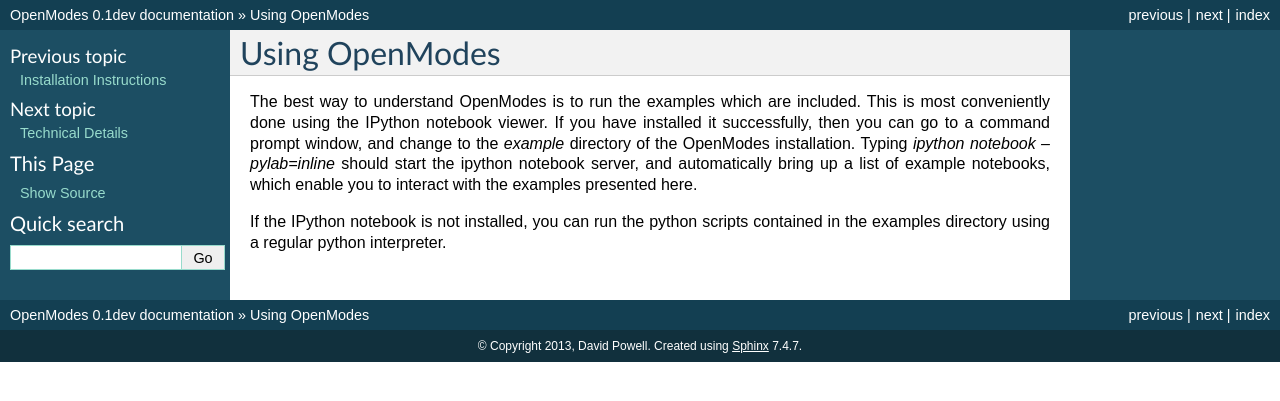
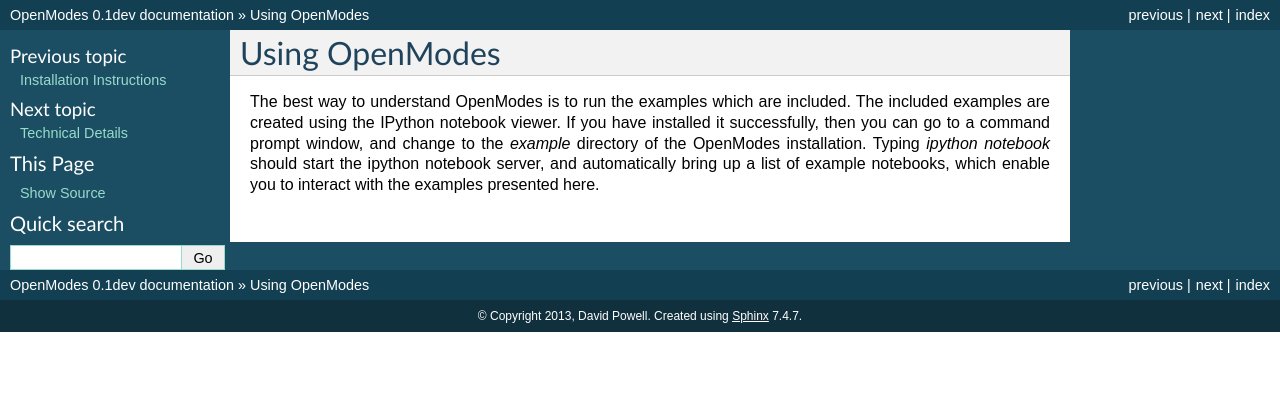
Before and after one commit to DavidPowell/OpenModes, a Sphinx documentation site: the page built from doc/examples.txt, in a window 1280 px wide. Shown: the top 401 px of the page. Built offline with Sphinx 7.4.7, drawn with Linux system fonts in a browser that asks for light colours; pages that are not in the unit, such as notebooks, are missing from menus.

Commit message:
Updated docs

```diff
--- a/README.txt
+++ b/README.txt
@@ -3,8 +3,8 @@
 =========
 
 A Method of Moments (Boundary Element Method) code designed to find the modes
-of open resonators such as meta-atoms, (nano) antennas, scattering particles
-etc.
+of open resonators such as meta-atoms (the building blocks of metamaterials),
+(nano) antennas, scattering particles etc.
 
 Using these modes, broadband models of these elements can be created, enabling
 excitation, coupling between them and scattering to be solved easily, and
@@ -12,3 +12,5 @@
 
 Requires the python packages numpy, scipy and matplotlib, and the free meshing
 program gmsh. See doc/install.txt for full instructions and requirements.
+
+The source is available on `GitHub <https://github.com/DavidPowell/OpenModes>`_
--- a/doc/examples.txt
+++ b/doc/examples.txt
@@ -2,10 +2,10 @@
 ===============
 
 The best way to understand OpenModes is to run the examples which
-are included. This is most conveniently done using the IPython notebook
+are included. The included examples are created using the IPython notebook
 viewer. If you have installed it successfully, then you can go to a
 command prompt window, and change to the `example` directory of the
-OpenModes installation. Typing `ipython notebook --pylab=inline` should
+OpenModes installation. Typing `ipython notebook` should
 start the ipython notebook server, and automatically bring up a list
 of example notebooks, which enable you to interact with the examples
 presented here.
@@ -15,6 +15,3 @@
    :glob:
 
    examples/*
-
-If the IPython notebook is not installed, you can run the python scripts
-contained in the examples directory using a regular python interpreter.
--- a/doc/install.txt
+++ b/doc/install.txt
@@ -83,3 +83,7 @@
 
 The windows binaries were successfully built under the mingw-64
 x32-4.8.1-posix-dwarf-rev5 compiler.
+
+Downloading the Source
+----------------------
+The source is available on `GitHub <https://github.com/DavidPowell/OpenModes>`_
```
